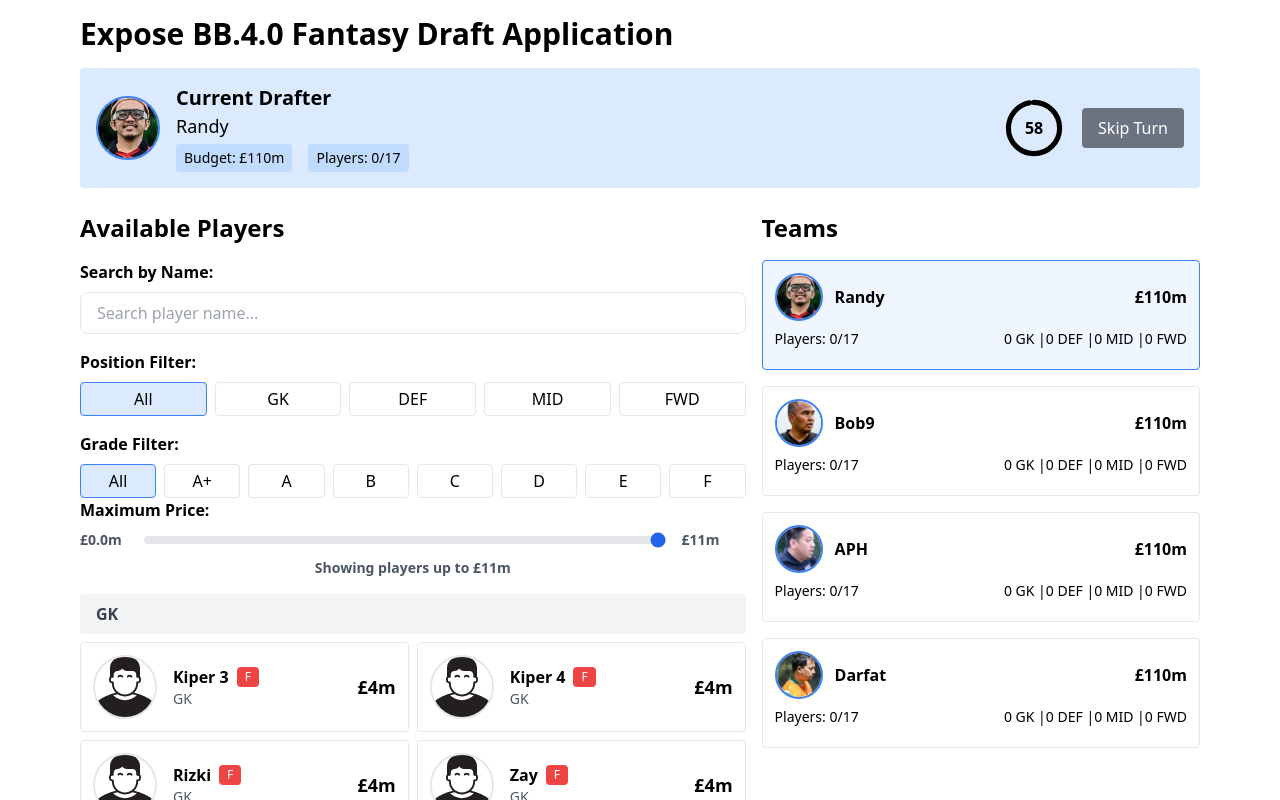
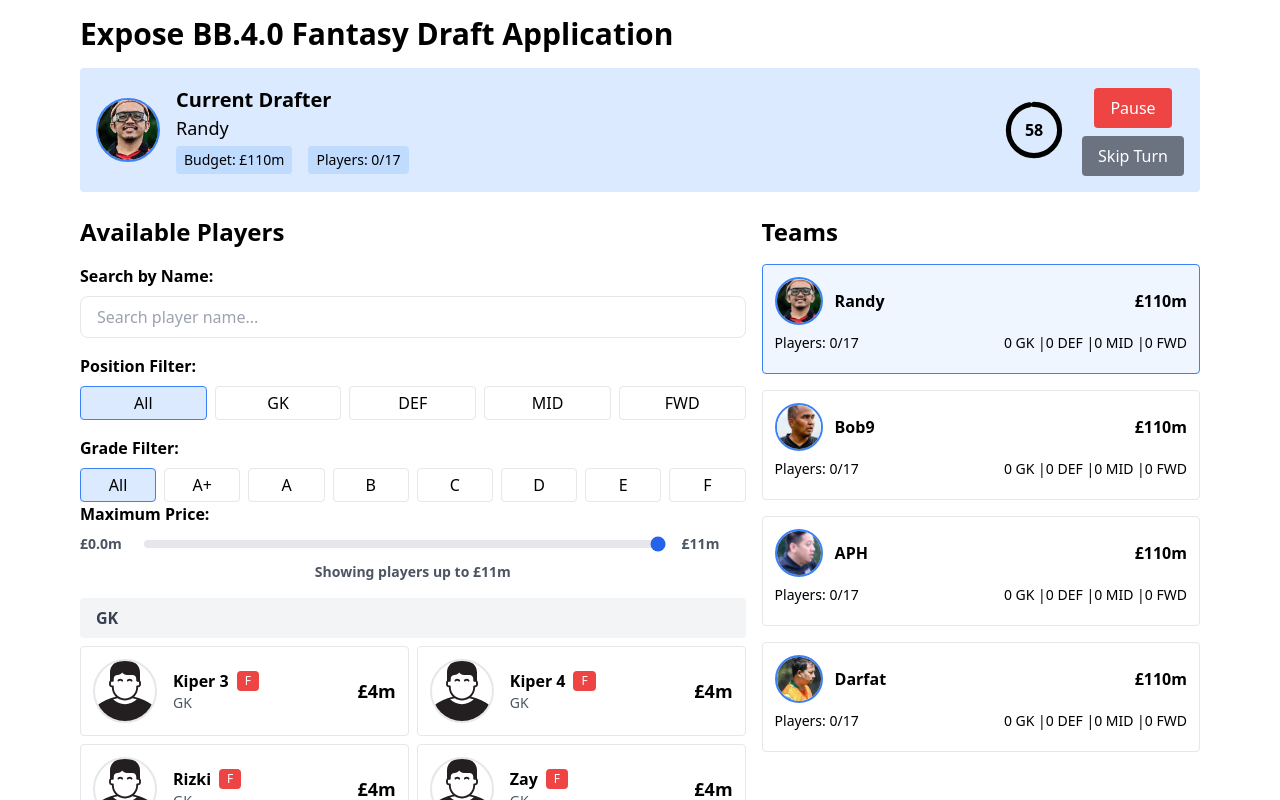
Before and after one commit to darfattt/expose-bb4-fantasy-draft-app, a React (Create React App) app: page / in a window 1280 px wide. Both pictures are taken after a click on the button "Start Draft". Shown: the top 800 px of the page. Built offline with nearby package versions, Linux system fonts and the light colour scheme.

Commit message:
pause feature

```diff
--- a/src/App.tsx
+++ b/src/App.tsx
@@ -74,13 +74,14 @@ const App = () => {
   const [nameFilter, setNameFilter] = useState('');
   const [timeLeft, setTimeLeft] = useState<number>(60);
   const [timerInterval, setTimerInterval] = useState<NodeJS.Timeout | null>(null);
+  const [isPaused, setIsPaused] = useState<boolean>(false);
 
   useEffect(() => {
     loadPlayersFromCSV();
   }, []);
 
   useEffect(() => {
-    if (draftStarted && timeLeft > 0) {
+    if (draftStarted && timeLeft > 0 && !isPaused) {
       const interval = setInterval(() => {
         setTimeLeft((prev) => prev - 1);
       }, 1000);
@@ -90,7 +91,7 @@ const App = () => {
     } else if (timeLeft === 0) {
       skipTurn();
     }
-  }, [draftStarted, timeLeft]);
+  }, [draftStarted, timeLeft, isPaused]);
 
   useEffect(() => {
     setTimeLeft(60);
@@ -177,7 +178,7 @@ const App = () => {
       'GK': 1,
       'DEF': 5,
       'MID': 5,
-      'FWD': 4
+      'FWD': 6
     };
 
     if (positionCounts[player.position] >= positionLimits[player.position]) {
@@ -345,6 +346,10 @@ const App = () => {
     }));
   };
 
+  const togglePause = () => {
+    setIsPaused((prev) => !prev);
+  };
+
   return (
     <div className="p-4 max-w-6xl mx-auto">
       {showAlert && (
@@ -461,12 +466,22 @@ const App = () => {
                   {timeLeft}
                 </div>
               </div>
+              <div>
+                <div className="flex flex-col gap-2 mt-1 items-center">
+                  <button
+                    onClick={togglePause}
+                    className={`px-4 py-2 rounded ${isPaused ? 'bg-green-500' : 'bg-red-500'} text-white`}
+                  >
+                    {isPaused ? 'Resume' : 'Pause'}
+                  </button>
                   <button
                     onClick={skipTurn}
                     className="px-4 py-2 bg-gray-500 text-white rounded hover:bg-gray-600 transition-colors"
                   >
                     Skip Turn
                   </button>
+                </div>
+              </div>
             </div>
           </div>
         </div>
@@ -678,7 +693,7 @@ const App = () => {
           </p>
         </div>
         <p className="mt-4 text-sm text-gray-600">
-          Squad Requirements: 1 GK, 5 DEF, 5 MID, 4 FWD (17 total players)
+          Squad Requirements: 1 GK, 5 DEF, 5 MID, 6 FWD (17 total players)
         </p>
         <p className="mt-1 text-sm text-gray-600">
           Each manager has a £110m budget. Players must be selected according to position limits.
```
Lines whose indentation alone changed are shown as unchanged.
